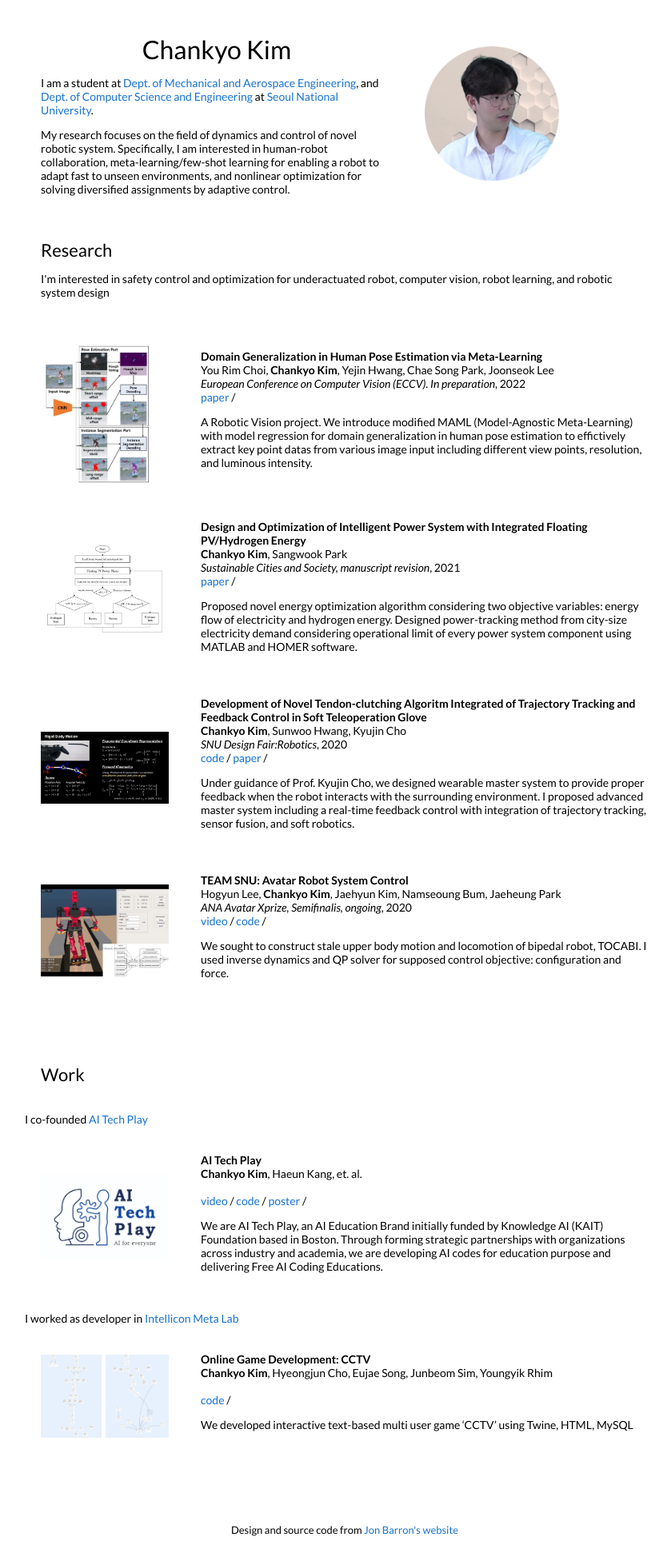
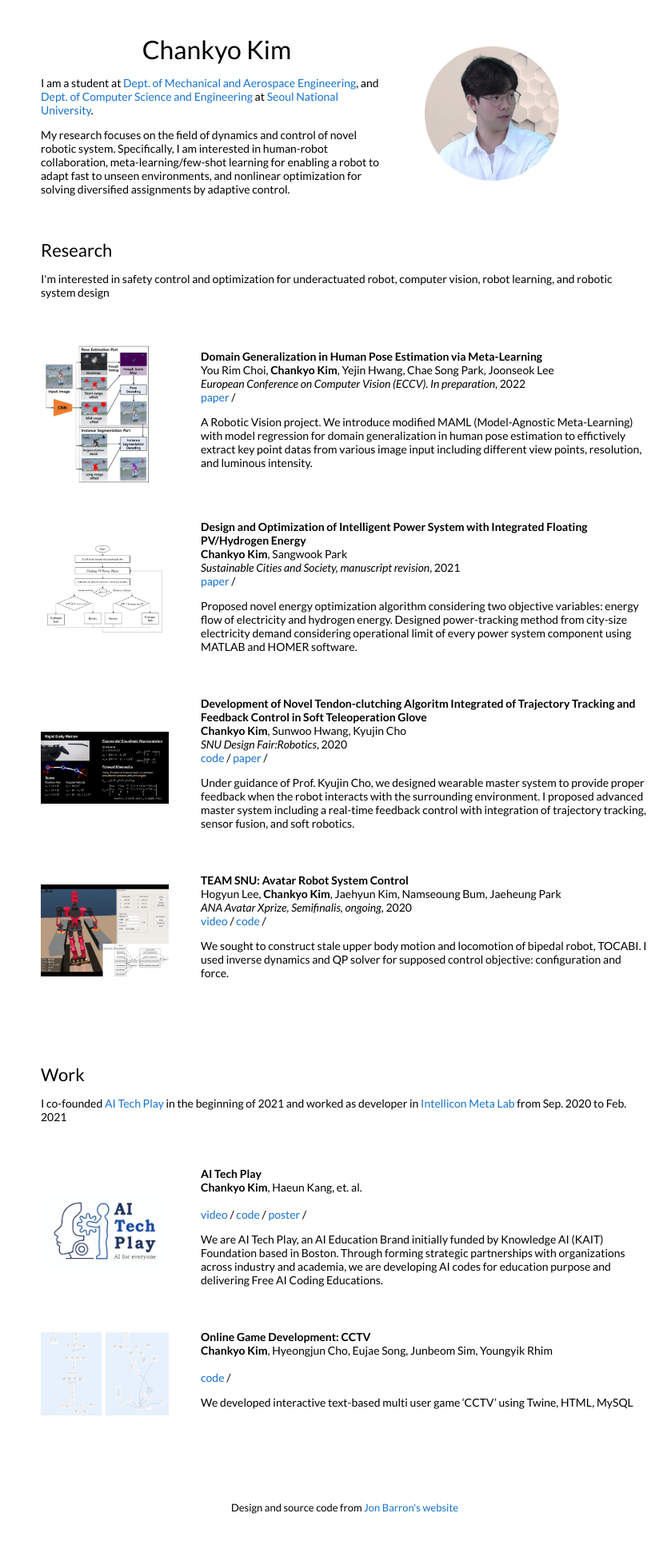
Before and after one commit to ChanKyoKim/ChanKyoKim.github.io, a Jekyll site: the page built from _posts/2021-11-15-hpe.markdown, in a window 1280 px wide. Shown: the whole page at 80% size, without its empty margins (209-1048 px from the left). Built offline with Jekyll 4.4.1, drawn with Linux system fonts in a browser that asks for light colours; after the commit the page ends 1914 px from its top, so only the background shows below that.

Commit message:
Update default.html

```diff
--- a/_layouts/default.html
+++ b/_layouts/default.html
@@ -113,12 +113,14 @@
           <tr>
             <td style="padding:2.5%;width:100%;vertical-align:middle">
               <h2>Work</h2>
+              <p>I co-founded <a href="https://www.facebook.com/aitechplay">AI Tech Play</a> in the beginning of 2021 and worked as developer in <a href="http://intellicon.co.kr/eng/">Intellicon Meta Lab</a> from Sep. 2020 to Feb. 2021
+        </p>
+              </p>
 
             </td>
           </tr>
         </table>
-        <p>I co-founded <a href="https://www.facebook.com/aitechplay">AI Tech Play</a>
-        </p>
+
         <table style="width:100%;border:0px;border-spacing:0px;border-collapse:separate;margin-right:auto;margin-left:auto;">
 
           {% for post in site.posts %}
```
Also changed, not shown: other parts of _layouts/default.html (+1 -2 lines).
